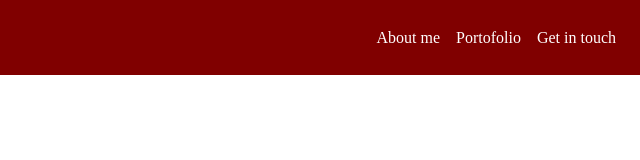
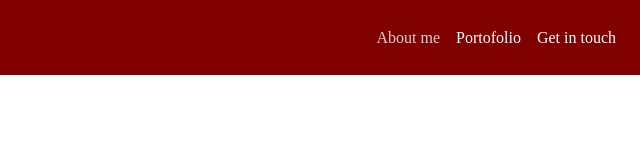
Before and after one commit to thoriqfarras/odin-landingpage, a plain HTML site: page index.html in a window 1280 px wide. In both pictures the pointer is over the link "About me". Shown: the full height of the page, 640-1280 px from the left. Drawn offline with Linux system fonts and the light colour scheme.

Commit message:
added color for hover over links

```diff
--- a/styles.css
+++ b/styles.css
@@ -30,3 +30,7 @@ nav a {
     margin-left: 16px;
     text-align: center;
 }
+
+a:hover {
+    color: lightgray;
+}
```
